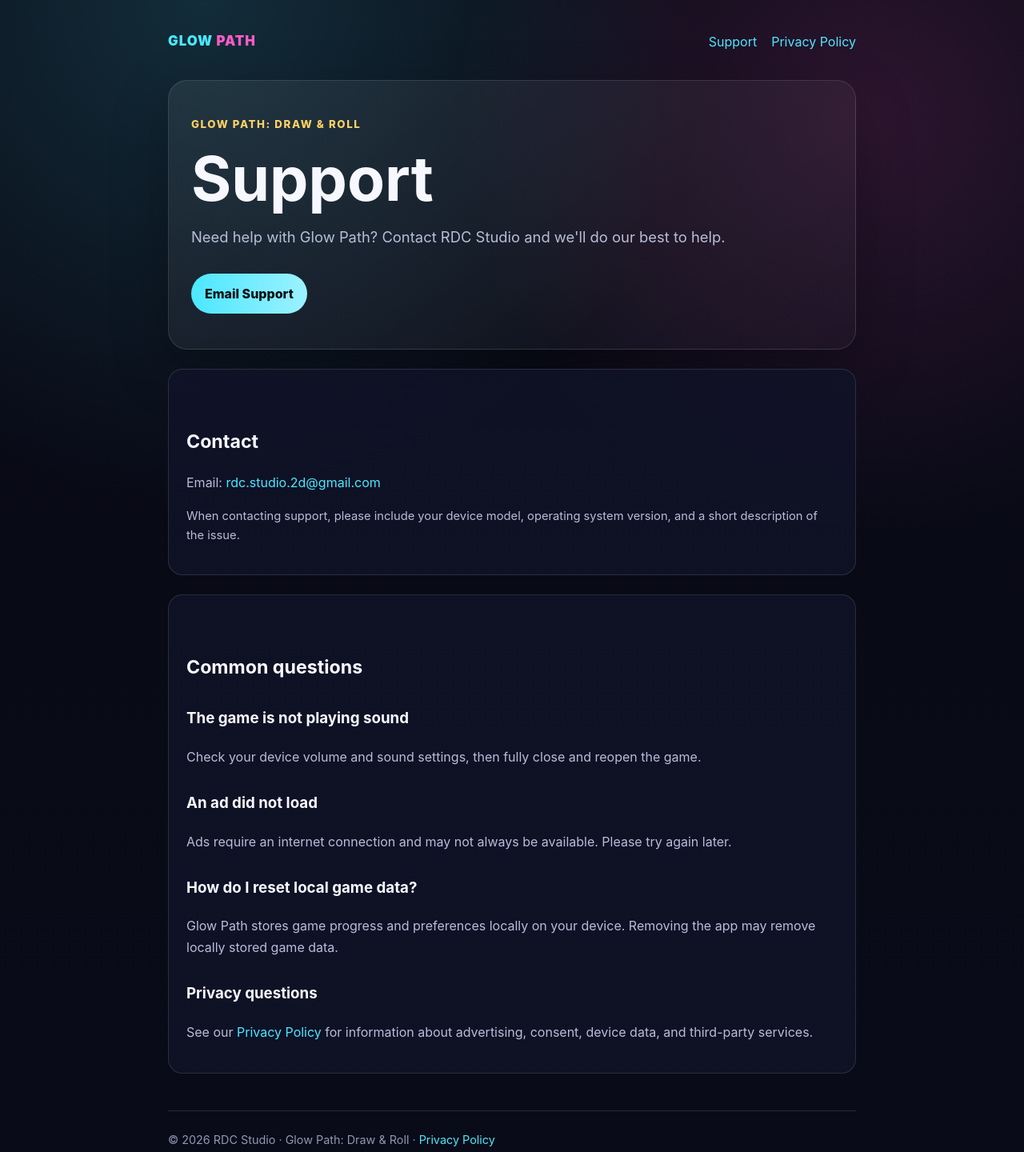
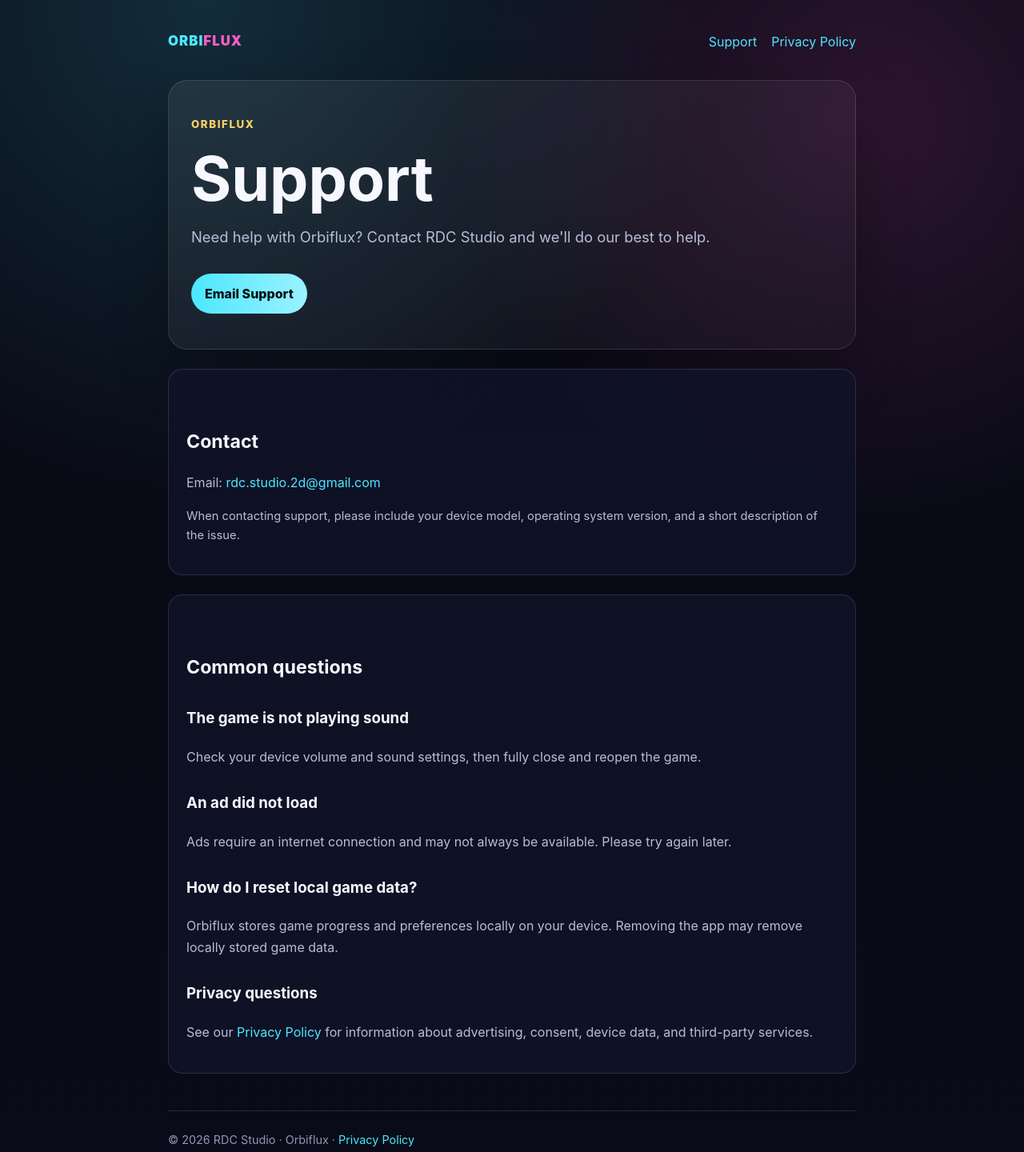
Before and after one commit to Raducu92/Orbiflux-support, a plain HTML site: page index.html in a window 1280 px wide. Shown: the whole page at 80% size. Drawn offline with Linux system fonts and the light colour scheme.

Commit message:
Update index.html
index updated

```diff
--- a/index.html
+++ b/index.html
@@ -3,14 +3,21 @@
 <head>
   <meta charset="utf-8">
   <meta name="viewport" content="width=device-width,initial-scale=1">
-  <title>Glow Path Support</title>
-  <meta name="description" content="Official support page for Glow Path: Draw & Roll.">
+
+  <title>Orbiflux Support</title>
+  <meta name="description" content="Official support page for Orbiflux.">
+
   <link rel="stylesheet" href="style.css">
 </head>
+
 <body>
 <div class="wrap">
+
   <nav class="nav">
-    <div class="brand"><span class="g">GLOW</span> <span class="p">PATH</span></div>
+    <div class="brand">
+      <span class="g">ORBI</span><span class="p">FLUX</span>
+    </div>
+
     <div class="navlinks">
       <a href="index.html">Support</a>
       <a href="privacy.html">Privacy Policy</a>
@@ -18,40 +25,78 @@
   </nav>
 
   <main>
+
     <section class="hero">
-      <div class="kicker">Glow Path: Draw & Roll</div>
+      <div class="kicker">Orbiflux</div>
+
       <h1>Support</h1>
-      <p class="lead">Need help with Glow Path? Contact RDC Studio and we'll do our best to help.</p>
-      <a class="button" href="mailto:rdc.studio.2d@gmail.com">Email Support</a>
+
+      <p class="lead">
+        Need help with Orbiflux? Contact RDC Studio and we'll do our best to help.
+      </p>
+
+      <a class="button" href="mailto:rdc.studio.2d@gmail.com">
+        Email Support
+      </a>
     </section>
+
 
     <section class="card">
       <h2>Contact</h2>
-      <p>Email: <a href="mailto:rdc.studio.2d@gmail.com">rdc.studio.2d@gmail.com</a></p>
-      <p class="small">When contacting support, please include your device model, operating system version, and a short description of the issue.</p>
+
+      <p>
+        Email:
+        <a href="mailto:rdc.studio.2d@gmail.com">
+          rdc.studio.2d@gmail.com
+        </a>
+      </p>
+
+      <p class="small">
+        When contacting support, please include your device model,
+        operating system version, and a short description of the issue.
+      </p>
     </section>
+
 
     <section class="card">
       <h2>Common questions</h2>
 
       <h3>The game is not playing sound</h3>
-      <p>Check your device volume and sound settings, then fully close and reopen the game.</p>
+      <p>
+        Check your device volume and sound settings, then fully close
+        and reopen the game.
+      </p>
 
       <h3>An ad did not load</h3>
-      <p>Ads require an internet connection and may not always be available. Please try again later.</p>
+      <p>
+        Ads require an internet connection and may not always be
+        available. Please try again later.
+      </p>
 
       <h3>How do I reset local game data?</h3>
-      <p>Glow Path stores game progress and preferences locally on your device. Removing the app may remove locally stored game data.</p>
+      <p>
+        Orbiflux stores game progress and preferences locally on your
+        device. Removing the app may remove locally stored game data.
+      </p>
 
       <h3>Privacy questions</h3>
-      <p>See our <a href="privacy.html">Privacy Policy</a> for information about advertising, consent, device data, and third-party services.</p>
+      <p>
+        See our
+        <a href="privacy.html">Privacy Policy</a>
+        for information about advertising, consent, device data,
+        and third-party services.
+      </p>
+
     </section>
+
   </main>
 
+
   <footer class="footer">
-    © 2026 RDC Studio · Glow Path: Draw & Roll ·
+    © 2026 RDC Studio · Orbiflux ·
     <a href="privacy.html">Privacy Policy</a>
   </footer>
+
 </div>
 </body>
 </html>
```
